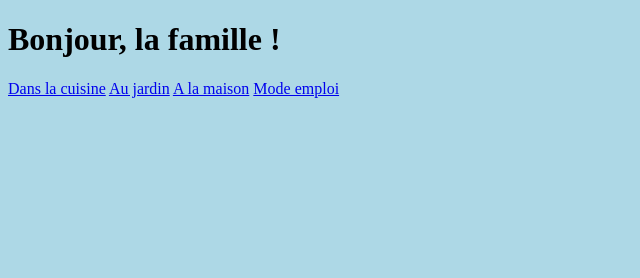
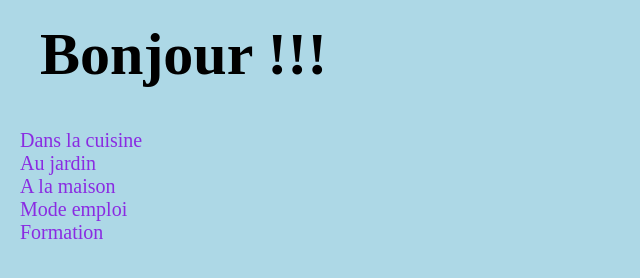
Before and after one commit to 56martin35/56martin35.github.io, a plain HTML site: page index.html in a window 1280 px wide. Shown: the whole page, without its empty margins (0-640 px from the left). Drawn offline with Linux system fonts and the light colour scheme.

Commit message:
My firts page

```diff
--- /dev/null
+++ b/CSS/reset.css
@@ -0,0 +1,14 @@
+*{
+    margin: 0px;
+    padding: 0px;
+    box-sizing: border-box;
+}
+
+ul, ol {
+    list-style: none;
+
+}
+a{
+    color: inherit;
+    text-decoration: none;
+}
--- a/CSS/style.css
+++ b/CSS/style.css
@@ -1,3 +1,18 @@
 body {
     background-color:lightblue;
 }
+/* HEADER */
+.header{
+    padding: 20px 0 20px 40px;
+    font-size: 30px;
+    display: inline-block;
+}
+
+
+/* NavLinks */
+.navlink{
+    padding: 20px;
+    font-size: 20px;
+    color: blueviolet;
+    display: flex;
+}
--- a/index.html
+++ b/index.html
@@ -3,21 +3,35 @@
 <head>
     <meta charset="UTF-8">
     <meta name="viewport" content="width=device-width, initial-scale=1.0">
+    <link rel="stylesheet" href="CSS/reset.css">
     <link rel="stylesheet" href="/CSS/style.css">
-    <title>Document</title>
+    <title>My first page</title>
 </head>
 
 <body>
     <!-- Intro-->
-    <div>
-        <h1>Bonjour, la famille ! </h1>
+    <div class="header">
+        <h1 class="header__title">Bonjour !!! </h1>
     </div>
 
-<nav>
-    <a href="http://">Dans la cuisine</a>
-    <a href="http://">Au jardin</a>
-    <a href="http://">A la maison</a>
-    <a href="http://">Mode emploi</a>
+<nav class="navlink">
+    <ul>
+       <li>
+           <a class="navlink__kitchen" href="http://">Dans la cuisine </a>
+       </li>
+       <li>
+           <a class="navlink__garden" href="http://">Au jardin</a>
+       </li>
+       <li>
+           <a class="navlink__house" href="http://">A la maison</a>
+       </li>
+       <li>
+           <a class="navlink__instruction" href="http://">Mode emploi</a>
+       </li>
+       <li>
+           <a class="navlink__instruction" href="http://">Formation</a>
+       </li>
+    </ul>
 </nav>
 
 
```
